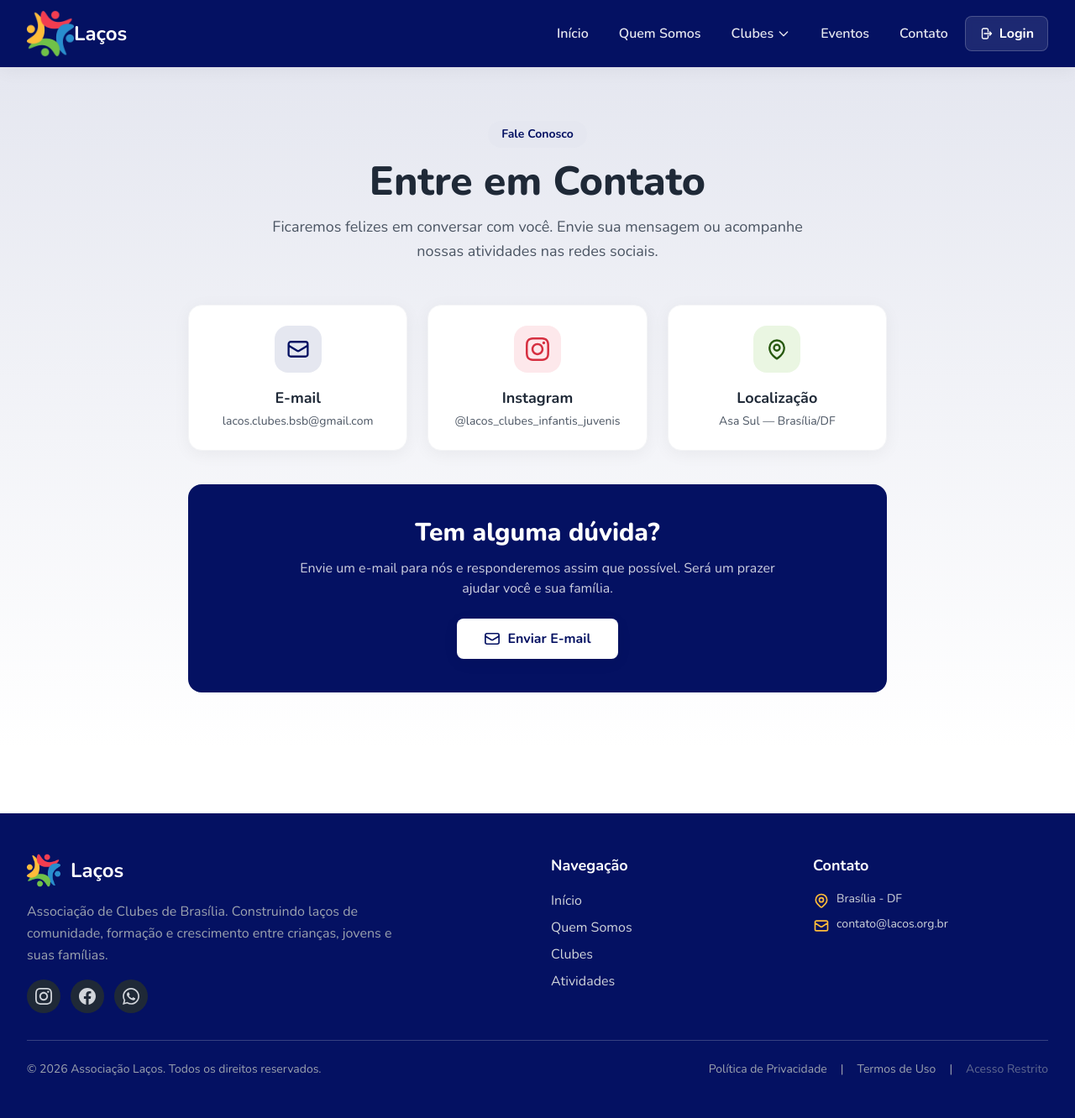
After one commit to Gustmeal/site_lacos, a Flask app: page /contato in a window 1280 px wide. The commit adds this page. Shown: the whole page at 84% size. Run offline with Flask 3, Linux system fonts and the light colour scheme; some libraries are stand-ins or nearby versions.

Commit message:
arrumando header com o login e o contato colocado

```diff
--- a/app/blueprints/public/routes.py
+++ b/app/blueprints/public/routes.py
@@ -214,3 +214,7 @@ def termos_de_uso():
 @public_bp.route("/politica-de-privacidade")
 def politica_privacidade():
     return render_template("pages/politica_privacidade.html")
+
+@public_bp.route("/contato")
+def contato():
+    return render_template("pages/contato.html")
--- a/app/templates/components/header.html
+++ b/app/templates/components/header.html
@@ -59,7 +59,7 @@ HEADER PRINCIPAL DO SITE LAÇOS
                     Eventos
                 </a>
 
-                <a href="#contato"
+                <a href="{{ url_for('public.contato') }}"
                    class="px-4 py-2 text-white/90 hover:text-white font-semibold transition">
                     Contato
                 </a>
@@ -123,14 +123,16 @@ HEADER PRINCIPAL DO SITE LAÇOS
                class="block px-4 py-3 text-white/90 hover:bg-white/10 hover:text-white rounded-lg font-semibold transition">
                 Eventos
             </a>
-            <a href="#contato"
+            <a href="{{ url_for('public.contato') }}"
                class="block px-4 py-3 text-white/90 hover:bg-white/10 hover:text-white rounded-lg font-semibold transition">
                 Contato
             </a>
-            <a href="#"
-               class="block px-4 py-3 mt-2 bg-white/10 text-white text-center rounded-lg font-semibold opacity-50 cursor-not-allowed border border-white/30"
-               title="Em breve">
-                Login (em breve)
+            <a href="{{ url_for('auth.login') }}"
+               class="flex items-center justify-center gap-2 px-4 py-3 mt-2 bg-white/10 hover:bg-white/20 text-white text-center rounded-lg font-bold transition border border-white/30">
+                <svg class="w-4 h-4" fill="none" stroke="currentColor" viewBox="0 0 24 24" stroke-width="2">
+                    <path stroke-linecap="round" stroke-linejoin="round" d="M15.75 9V5.25A2.25 2.25 0 0 0 13.5 3h-6a2.25 2.25 0 0 0-2.25 2.25v13.5A2.25 2.25 0 0 0 7.5 21h6a2.25 2.25 0 0 0 2.25-2.25V15m3 0 3-3m0 0-3-3m3 3H9"/>
+                </svg>
+                Login
             </a>
         </nav>
     </div>
--- /dev/null
+++ b/app/templates/pages/contato.html
@@ -0,0 +1,82 @@
+{% extends 'base.html' %}
+{% block title %}Contato | Laços{% endblock %}
+
+{% block content %}
+<section class="py-12 md:py-16 bg-gradient-to-b from-lacos-marinho-suave to-white min-h-[70vh]">
+    <div class="max-w-4xl mx-auto px-4 sm:px-6 lg:px-8">
+
+        {# CABEÇALHO #}
+        <div class="text-center max-w-2xl mx-auto mb-12">
+            <span class="inline-block px-4 py-1.5 bg-lacos-marinho-suave text-lacos-marinho rounded-full text-sm font-bold mb-4">
+                Fale Conosco
+            </span>
+            <h1 class="text-3xl md:text-4xl lg:text-5xl font-extrabold text-gray-800 mb-4 leading-tight">
+                Entre em Contato
+            </h1>
+            <p class="text-lg text-gray-600 leading-relaxed">
+                Ficaremos felizes em conversar com você. Envie sua mensagem ou acompanhe nossas atividades nas redes sociais.
+            </p>
+        </div>
+
+        {# CARDS DE CONTATO #}
+        <div class="grid grid-cols-1 md:grid-cols-3 gap-6 mb-10">
+
+            <!-- E-mail -->
+            <a href="mailto:lacos.clubes.bsb@gmail.com"
+               class="group bg-white rounded-2xl shadow-soft border border-gray-100 p-6 text-center hover:shadow-soft-lg hover:-translate-y-1 transition">
+                <div class="inline-flex items-center justify-center w-14 h-14 bg-lacos-marinho-suave rounded-2xl mb-4 group-hover:bg-lacos-marinho transition">
+                    <svg class="w-7 h-7 text-lacos-marinho group-hover:text-white transition" fill="none" stroke="currentColor" viewBox="0 0 24 24" stroke-width="2">
+                        <path stroke-linecap="round" stroke-linejoin="round" d="M21.75 6.75v10.5a2.25 2.25 0 0 1-2.25 2.25h-15a2.25 2.25 0 0 1-2.25-2.25V6.75m19.5 0A2.25 2.25 0 0 0 19.5 4.5h-15a2.25 2.25 0 0 0-2.25 2.25m19.5 0v.243a2.25 2.25 0 0 1-1.07 1.916l-7.5 4.615a2.25 2.25 0 0 1-2.36 0L3.32 8.91a2.25 2.25 0 0 1-1.07-1.916V6.75"/>
+                    </svg>
+                </div>
+                <h2 class="text-lg font-bold text-gray-800 mb-1">E-mail</h2>
+                <p class="text-sm text-gray-600 break-all">lacos.clubes.bsb@gmail.com</p>
+            </a>
+
+            <!-- Instagram -->
+            <a href="https://www.instagram.com/lacos_clubes_infantis_juvenis?igsh=MWFxaTN2N2loZ3loOA=="
+               target="_blank"
+               rel="noopener noreferrer"
+               class="group bg-white rounded-2xl shadow-soft border border-gray-100 p-6 text-center hover:shadow-soft-lg hover:-translate-y-1 transition">
+                <div class="inline-flex items-center justify-center w-14 h-14 bg-lacos-vermelho-suave rounded-2xl mb-4 group-hover:bg-lacos-vermelho transition">
+                    <svg class="w-7 h-7 text-lacos-vermelho-escuro group-hover:text-white transition" fill="currentColor" viewBox="0 0 24 24">
+                        <path d="M12 2.163c3.204 0 3.584.012 4.85.07 3.252.148 4.771 1.691 4.919 4.919.058 1.265.069 1.645.069 4.849 0 3.205-.012 3.584-.069 4.849-.149 3.225-1.664 4.771-4.919 4.919-1.266.058-1.644.07-4.85.07-3.204 0-3.584-.012-4.849-.07-3.26-.149-4.771-1.699-4.919-4.92-.058-1.265-.07-1.644-.07-4.849 0-3.204.013-3.583.07-4.849.149-3.227 1.664-4.771 4.919-4.919 1.266-.057 1.645-.069 4.849-.069zm0-2.163c-3.259 0-3.667.014-4.947.072-4.358.2-6.78 2.618-6.98 6.98-.059 1.281-.073 1.689-.073 4.948 0 3.259.014 3.668.072 4.948.2 4.358 2.618 6.78 6.98 6.98 1.281.058 1.689.072 4.948.072 3.259 0 3.668-.014 4.948-.072 4.354-.2 6.782-2.618 6.979-6.98.059-1.28.073-1.689.073-4.948 0-3.259-.014-3.667-.072-4.947-.196-4.354-2.617-6.78-6.979-6.98-1.281-.059-1.69-.073-4.949-.073zm0 5.838c-3.403 0-6.162 2.759-6.162 6.162s2.759 6.163 6.162 6.163 6.162-2.759 6.162-6.163c0-3.403-2.759-6.162-6.162-6.162zm0 10.162c-2.209 0-4-1.79-4-4 0-2.209 1.791-4 4-4s4 1.791 4 4c0 2.21-1.791 4-4 4zm6.406-11.845c-.796 0-1.441.645-1.441 1.44s.645 1.44 1.441 1.44c.795 0 1.439-.645 1.439-1.44s-.644-1.44-1.439-1.44z"/>
+                    </svg>
+                </div>
+                <h2 class="text-lg font-bold text-gray-800 mb-1">Instagram</h2>
+                <p class="text-sm text-gray-600">@lacos_clubes_infantis_juvenis</p>
+            </a>
+
+            <!-- Localização -->
+            <div class="bg-white rounded-2xl shadow-soft border border-gray-100 p-6 text-center">
+                <div class="inline-flex items-center justify-center w-14 h-14 bg-lacos-verde-suave rounded-2xl mb-4">
+                    <svg class="w-7 h-7 text-lacos-verde-escuro" fill="none" stroke="currentColor" viewBox="0 0 24 24" stroke-width="2">
+                        <path stroke-linecap="round" stroke-linejoin="round" d="M15 10.5a3 3 0 1 1-6 0 3 3 0 0 1 6 0Z"/>
+                        <path stroke-linecap="round" stroke-linejoin="round" d="M19.5 10.5c0 7.142-7.5 11.25-7.5 11.25S4.5 17.642 4.5 10.5a7.5 7.5 0 1 1 15 0Z"/>
+                    </svg>
+                </div>
+                <h2 class="text-lg font-bold text-gray-800 mb-1">Localização</h2>
+                <p class="text-sm text-gray-600">Asa Sul — Brasília/DF</p>
+            </div>
+        </div>
+
+        {# BLOCO DESTAQUE E-MAIL #}
+        <div class="bg-lacos-marinho rounded-2xl p-8 md:p-10 text-center text-white relative overflow-hidden">
+            <div class="relative z-10">
+                <h2 class="text-2xl md:text-3xl font-extrabold mb-3">Tem alguma dúvida?</h2>
+                <p class="text-white/80 mb-6 max-w-xl mx-auto">
+                    Envie um e-mail para nós e responderemos assim que possível. Será um prazer ajudar você e sua família.
+                </p>
+                <a href="mailto:lacos.clubes.bsb@gmail.com"
+                   class="inline-flex items-center justify-center gap-2 bg-white text-lacos-marinho px-8 py-3 rounded-lg font-bold hover:bg-gray-100 transition shadow-soft">
+                    <svg class="w-5 h-5" fill="none" stroke="currentColor" viewBox="0 0 24 24" stroke-width="2">
+                        <path stroke-linecap="round" stroke-linejoin="round" d="M21.75 6.75v10.5a2.25 2.25 0 0 1-2.25 2.25h-15a2.25 2.25 0 0 1-2.25-2.25V6.75m19.5 0A2.25 2.25 0 0 0 19.5 4.5h-15a2.25 2.25 0 0 0-2.25 2.25m19.5 0v.243a2.25 2.25 0 0 1-1.07 1.916l-7.5 4.615a2.25 2.25 0 0 1-2.36 0L3.32 8.91a2.25 2.25 0 0 1-1.07-1.916V6.75"/>
+                    </svg>
+                    Enviar E-mail
+                </a>
+            </div>
+        </div>
+
+    </div>
+</section>
+{% endblock %}
```
